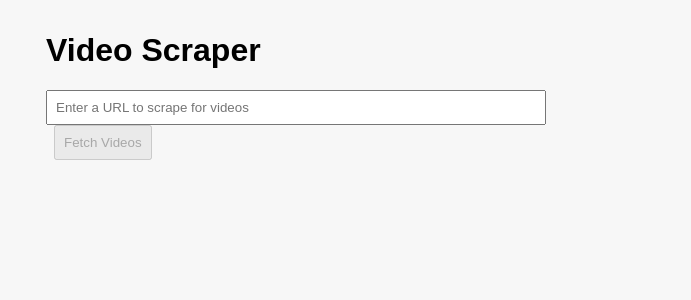
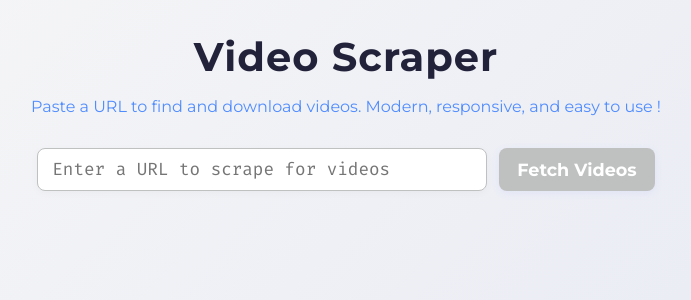
Before and after one commit to HadenHiles/VideoScraper, a React (Vite) app: page / in a window 1280 px wide. Shown: the top 300 px of the page, without its empty margins (294-985 px from the left). Built offline with nearby package versions, Linux system fonts and the light colour scheme.

Commit message:
Quality of life improvements
- Improved layout/styling
- Auto remove duplicates

```diff
--- a/src/App.tsx
+++ b/src/App.tsx
@@ -1,13 +1,110 @@
-import React, { useState } from 'react';
+import React,
+  {
+  useState
+}
 
-const API_BASE = 'http://localhost:4000/api';
+from 'react';
+
+const API_BASE='http://localhost:4000/api';
+
+// Helper to guess filename from URL
+const getFilename=(videoUrl: string)=> {
+  try {
+    const urlObj=new URL(videoUrl);
+    const pathname=urlObj.pathname.split('/').filter(Boolean);
+    let name=pathname[pathname.length - 1] || 'video';
+
+    if ( !/\.[a-zA-Z0-9]+$/.test(name)) {
+      // fallback to .mp4 if no extension
+      name+='.mp4';
+    }
+
+    return name;
+  }
+
+  catch {
+    return 'video.mp4';
+  }
+}
+
+;
+
+// Remove duplicate videos by file name, file size, and video duration (using loaded metadata)
+async function dedupeVideosWithMeta(videos: string[]): Promise<string[]> {
+  const metaList = await Promise.all(videos.map(async (v) => {
+    return new Promise<{url: string, size?: number, duration?: number}>(resolve => {
+      const video = document.createElement('video');
+      video.preload = 'metadata';
+      video.src = v;
+      video.onloadedmetadata = () => {
+        resolve({ url: v, duration: Math.round(video.duration) });
+      };
+      video.onerror = () => resolve({ url: v });
+      // Try to extract file size from query string if present
+      const sizeMatch = v.match(/[?&]size=(\d+)/);
+      if (sizeMatch) {
+        (resolve as any).size = Number(sizeMatch[1]);
+      }
+    });
+  }));
+  const seen = new Set<string>();
+  const result: string[] = [];
+  for (const meta of metaList) {
+    const sizeMatch = meta.url.match(/[?&]size=(\d+)/);
+    const size = sizeMatch ? sizeMatch[1] : '';
+    const key = `${size}|${meta.duration || ''}`;
+    if (!seen.has(key)) {
+      seen.add(key);
+      result.push(meta.url);
+    }
+  }
+  return result;
+}
+
+// Remove duplicate videos by file name, file size, and video duration (if available)
+function dedupeVideos(videos: string[]): string[] {
+  const seen = new Map<string, string>();
+  // Helper to get video metadata (size, duration)
+  async function getVideoMeta(url: string): Promise<{size?: string, duration?: number}> {
+    return new Promise(resolve => {
+      const video = document.createElement('video');
+      video.preload = 'metadata';
+      video.src = url;
+      video.onloadedmetadata = () => {
+        resolve({
+          duration: video.duration
+        });
+      };
+      video.onerror = () => resolve({});
+    });
+  }
+  // This function is now async, but for simplicity, we'll dedupe by file name and size from URL, and duration if available in URL (e.g., as a query param)
+  return videos.filter((v) => {
+    const name = getFilename(v);
+    // Try to extract file size from query string if present
+    const sizeMatch = v.match(/[?&]size=(\d+)/);
+    const size = sizeMatch ? sizeMatch[1] : '';
+    // Try to extract duration from query string if present
+    const durationMatch = v.match(/[?&](duration|length)=(\d+)/);
+    const duration = durationMatch ? durationMatch[2] : '';
+    const key = name + '|' + size + '|' + duration;
+    if (seen.has(key)) return false;
+    seen.set(key, v);
+    return true;
+  });
+}
 
 function App() {
-  const [url, setUrl] = useState('');
-  const [videos, setVideos] = useState<string[]>([]);
-  const [loading, setLoading] = useState(false);
-  const [error, setError] = useState('');
-  const [selected, setSelected] = useState<string | null>(null);
+  const [url,
+  setUrl]=useState('');
+  const [videos,
+  setVideos]=useState<string[]>([]);
+  const [loading,
+  setLoading]=useState(false);
+  const [error,
+  setError]=useState('');
+  const [selected,
+  setSelected]=useState<string | null>(null);
 
   const fetchVideos = async () => {
     setLoading(true);
@@ -21,72 +118,172 @@ function App() {
         body: JSON.stringify({ url }),
       });
       const data = await res.json();
-      if (data.videos) setVideos(data.videos);
-      else setError('No videos found.');
+      if (data.videos) {
+        const deduped = await dedupeVideosWithMeta(data.videos);
+        setVideos(deduped);
+      } else setError('No videos found.');
     } catch (e: any) {
       setError('Failed to fetch videos.');
     }
     setLoading(false);
   };
 
-  // Helper to guess filename from URL
-  const getFilename = (videoUrl: string) => {
-    try {
-      const urlObj = new URL(videoUrl);
-      const pathname = urlObj.pathname.split('/').filter(Boolean);
-      let name = pathname[pathname.length - 1] || 'video';
-      if (!/\.[a-zA-Z0-9]+$/.test(name)) {
-        // fallback to .mp4 if no extension
-        name += '.mp4';
-      }
-      return name;
-    } catch {
-      return 'video.mp4';
+  const downloadVideo=(videoUrl: string)=> {
+    const filename=getFilename(videoUrl);
+    const a=document.createElement('a');
+
+    a.href=`$ {
+      API_BASE
     }
-  };
 
-  const downloadVideo = (videoUrl: string) => {
-    const filename = getFilename(videoUrl);
-    const a = document.createElement('a');
-    a.href = `${API_BASE}/download?videoUrl=${encodeURIComponent(videoUrl)}&filename=${encodeURIComponent(filename)}`;
-    a.download = filename;
+    /download?videoUrl=$ {
+      encodeURIComponent(videoUrl)
+    }
+
+    &filename=$ {
+      encodeURIComponent(filename)
+    }
+
+    `;
+    a.download=filename;
     document.body.appendChild(a);
     a.click();
     document.body.removeChild(a);
-  };
+  }
 
-  return (
-    <div style={{ maxWidth: 600, margin: '2rem auto', fontFamily: 'sans-serif' }}>
-      <h1>Video Scraper</h1>
-      <input
-        type="text"
-        value={url}
-        onChange={e => setUrl(e.target.value)}
-        placeholder="Enter a URL to scrape for videos"
-        style={{ width: '80%', padding: 8 }}
-      />
-      <button onClick={fetchVideos} disabled={loading || !url} style={{ marginLeft: 8, padding: 8 }}>
-        {loading ? 'Loading...' : 'Fetch Videos'}
-      </button>
-      {error && <div style={{ color: 'red', marginTop: 16 }}>{error}</div>}
-      {videos.length > 0 && (
-        <div style={{ marginTop: 24 }}>
-          <h2>Select a video to download:</h2>
-          <ul style={{ listStyle: 'none', padding: 0 }}>
-            {videos.map((v, i) => (
-              <li key={v} style={{ marginBottom: 16, border: selected === v ? '2px solid #007bff' : '1px solid #ccc', borderRadius: 8, padding: 8 }}>
-                <video src={v} controls style={{ maxWidth: '100%', maxHeight: 200, display: 'block', marginBottom: 8 }} />
-                <div style={{ wordBreak: 'break-all' }}>{v}</div>
-                <button onClick={() => { setSelected(v); downloadVideo(v); }} style={{ marginTop: 8, padding: 8 }}>
-                  Download
-                </button>
-              </li>
-            ))}
-          </ul>
-        </div>
-      )}
-    </div>
-  );
+  ;
+
+  return (<div style= {
+        {
+        maxWidth: 900, margin: '2rem auto', fontFamily: 'Montserrat, Arial, sans-serif', padding: '0 1rem'
+      }
+    }
+
+    > <h1 style= {
+        {
+        textAlign: 'center', fontSize: '2.5rem', marginBottom: 8
+      }
+    }
+
+    >Video Scraper</h1> <p style= {
+        {
+        textAlign: 'center', color: '#4f8cff', marginBottom: 32, fontWeight: 500
+      }
+    }
+
+    > Paste a URL to find and download videos. Modern, responsive, and easy to use ! </p> <div style= {
+        {
+        display: 'flex', justifyContent: 'center', gap: 12, flexWrap: 'wrap', marginBottom: 24
+      }
+    }
+
+    > <input type="text"
+
+    value= {
+      url
+    }
+
+    onChange= {
+      e=> setUrl(e.target.value)
+    }
+
+    placeholder="Enter a URL to scrape for videos"
+
+    style= {
+        {
+        width: 'min(420px, 90vw)'
+      }
+    }
+
+    /> <button onClick= {
+      fetchVideos
+    }
+
+    disabled= {
+      loading || !url
+    }
+
+    > {
+      loading ? 'Loading...' : 'Fetch Videos'
+    }
+
+    </button> </div> {
+      error && <div style= {
+          {
+          color: 'red', marginTop: 16, textAlign: 'center'
+        }
+      }
+
+      > {
+        error
+      }
+
+      </div>
+    }
+
+      {
+      videos.length > 0 && (<div> <h2 style= {
+            {
+            textAlign: 'center', fontSize: '1.4rem', marginBottom: 12
+          }
+        }
+
+        >Select a video to download:</h2> <div className="video-list"> {
+          videos.map((v)=> (<div key= {
+                v
+              }
+
+              className= {
+                `video-card$ {
+                  selected===v ? ' selected' : ''
+                }
+
+                `
+              }
+
+              onClick= {
+                ()=> setSelected(v)
+              }
+
+              style= {
+                  {
+                  cursor: 'pointer'
+                }
+              }
+
+              > <video src= {
+                v
+              }
+
+              controls style= {
+                  {
+                  width: '100%'
+                }
+              }
+
+              /> <div className="filename"> {
+                getFilename(v)
+              }
+
+              </div> <button style= {
+                  {
+                  width: '100%', marginTop: 6
+                }
+              }
+
+              onClick= {
+                e=> {
+                  e.stopPropagation(); setSelected(v); downloadVideo(v);
+                }
+              }
+
+              > Download </button> </div>))
+        }
+
+        </div> </div>)
+    }
+
+    </div>);
 }
 
 export default App;
--- a/src/index.css
+++ b/src/index.css
@@ -1,5 +1,103 @@
+@import url('https://fonts.googleapis.com/css2?family=Montserrat:wght@400;700&family=Fira+Mono&display=swap');
+
 body {
   margin: 0;
   padding: 0;
-  background: #f7f7f7;
+  background: linear-gradient(135deg, #f7f7f7 0%, #e3e6f3 100%);
+  font-family: 'Montserrat', Arial, sans-serif;
+  min-height: 100vh;
 }
+
+h1, h2 {
+  font-family: 'Montserrat', Arial, sans-serif;
+  font-weight: 700;
+  letter-spacing: 1px;
+  color: #22223b;
+}
+
+input[type="text"] {
+  font-size: 1.1rem;
+  border: 1.5px solid #bfc0c0;
+  border-radius: 8px;
+  padding: 10px 14px;
+  outline: none;
+  transition: border 0.2s;
+  font-family: 'Fira Mono', monospace;
+  background: #fff;
+  box-shadow: 0 2px 8px rgba(0,0,0,0.03);
+}
+input[type="text"]:focus {
+  border: 1.5px solid #4f8cff;
+}
+
+button {
+  background: linear-gradient(90deg, #4f8cff 0%, #6c63ff 100%);
+  color: #fff;
+  border: none;
+  border-radius: 8px;
+  padding: 10px 18px;
+  font-size: 1.1rem;
+  font-family: 'Montserrat', Arial, sans-serif;
+  font-weight: 600;
+  cursor: pointer;
+  box-shadow: 0 2px 8px rgba(76,99,255,0.08);
+  transition: background 0.2s, box-shadow 0.2s;
+}
+button:disabled {
+  background: #bfc0c0;
+  cursor: not-allowed;
+}
+button:hover:not(:disabled) {
+  background: linear-gradient(90deg, #6c63ff 0%, #4f8cff 100%);
+  box-shadow: 0 4px 16px rgba(76,99,255,0.12);
+}
+
+.video-list {
+  display: grid;
+  grid-template-columns: repeat(auto-fit, minmax(320px, 1fr));
+  gap: 24px;
+  margin-top: 24px;
+}
+
+.video-card {
+  background: #fff;
+  border-radius: 16px;
+  box-shadow: 0 2px 16px rgba(34,34,59,0.07);
+  padding: 18px 16px 14px 16px;
+  display: flex;
+  flex-direction: column;
+  align-items: center;
+  transition: box-shadow 0.2s, border 0.2s;
+  border: 2px solid transparent;
+}
+.video-card.selected {
+  border: 2px solid #4f8cff;
+  box-shadow: 0 4px 24px rgba(76,99,255,0.13);
+}
+
+.video-card video {
+  max-width: 100%;
+  max-height: 180px;
+  border-radius: 8px;
+  margin-bottom: 10px;
+  background: #22223b;
+}
+
+.video-card .filename {
+  font-family: 'Fira Mono', monospace;
+  font-size: 0.98rem;
+  color: #4f8cff;
+  margin-bottom: 8px;
+  word-break: break-all;
+  text-align: center;
+}
+
+@media (max-width: 600px) {
+  .video-list {
+    grid-template-columns: 1fr;
+    gap: 16px;
+  }
+  .video-card {
+    padding: 12px 8px 10px 8px;
+  }
+}
```
